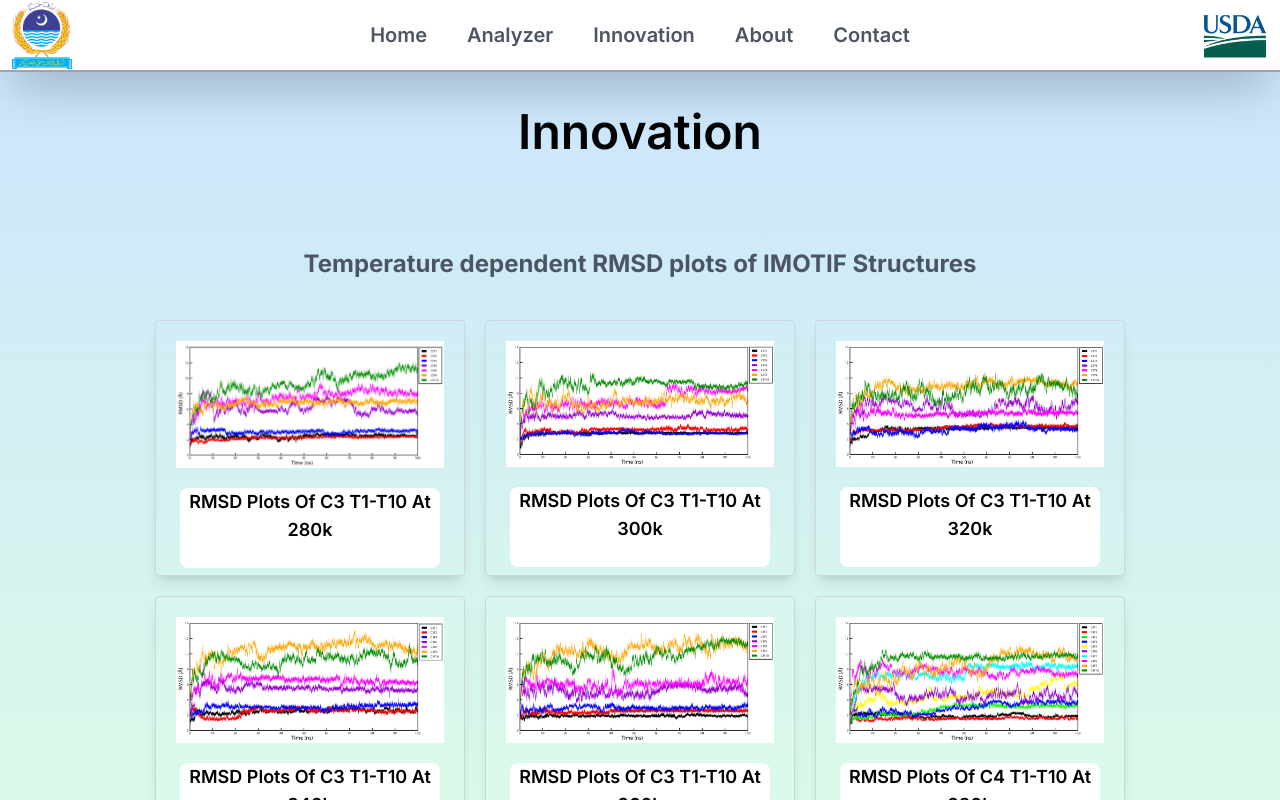
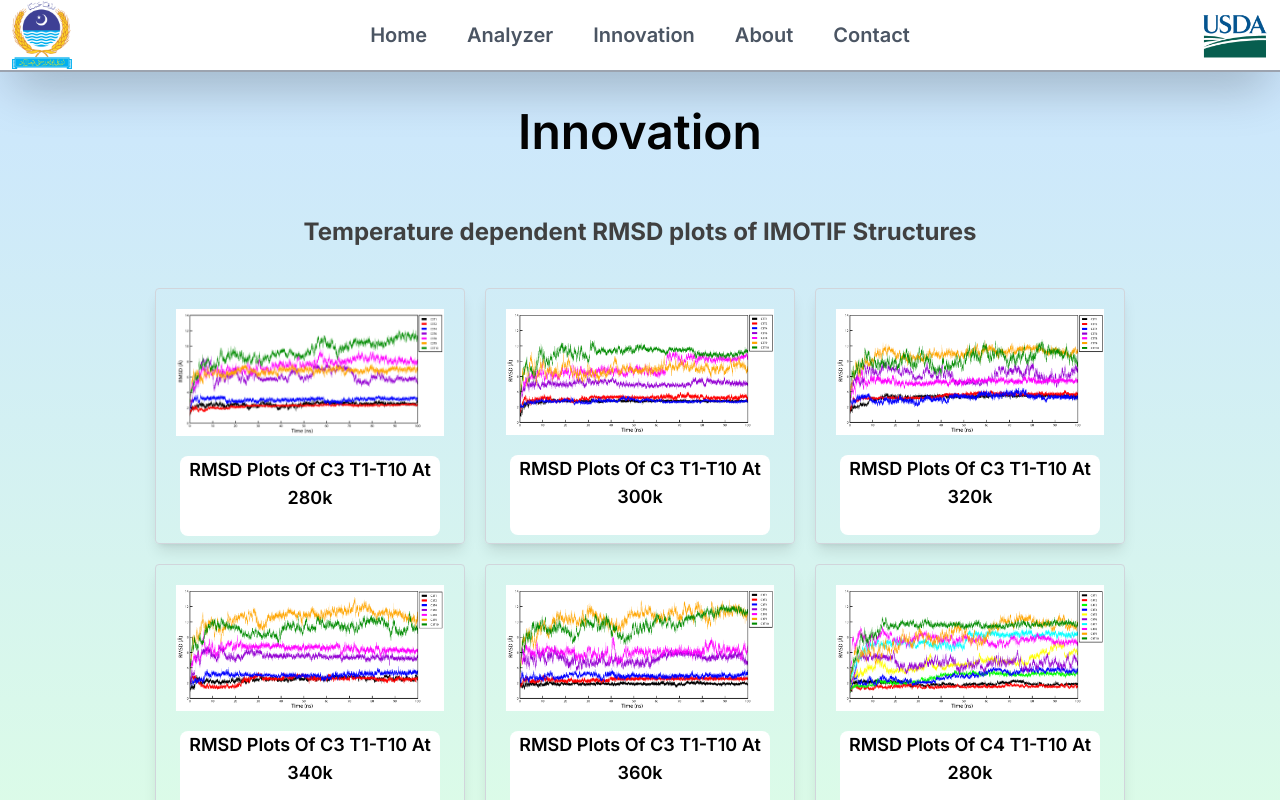
Before and after one commit to HabibaSajid321/Imotif-tool, a Next.js app: page /innovation in a window 1280 px wide. Shown: the top 800 px of the page. Built offline with nearby package versions, Linux system fonts and the light colour scheme.

Commit message:
innovation heading

```diff
--- a/src/app/innovation/page.tsx
+++ b/src/app/innovation/page.tsx
@@ -18,7 +18,7 @@ const Innovation: FC = () => {
       <div className="flex justify-center content-center text-[#030303] font-semibold md:text-5xl text-3xl md:h-36 h-28 text-center pt-9 ">
         Innovation
       </div>
-      <div className="text-gray-600 text-center pt-8 md:text-2xl text-lg md:font-bold font-semibold ">
+      <div className="text-[#404040]  md:text-2xl text-xl text-center font-bold px-5 md:px-0">
         <h1>Temperature dependent RMSD plots of IMOTIF Structures </h1>
       </div>
       <div className="flex justify-center content-center  items-center ">
```
